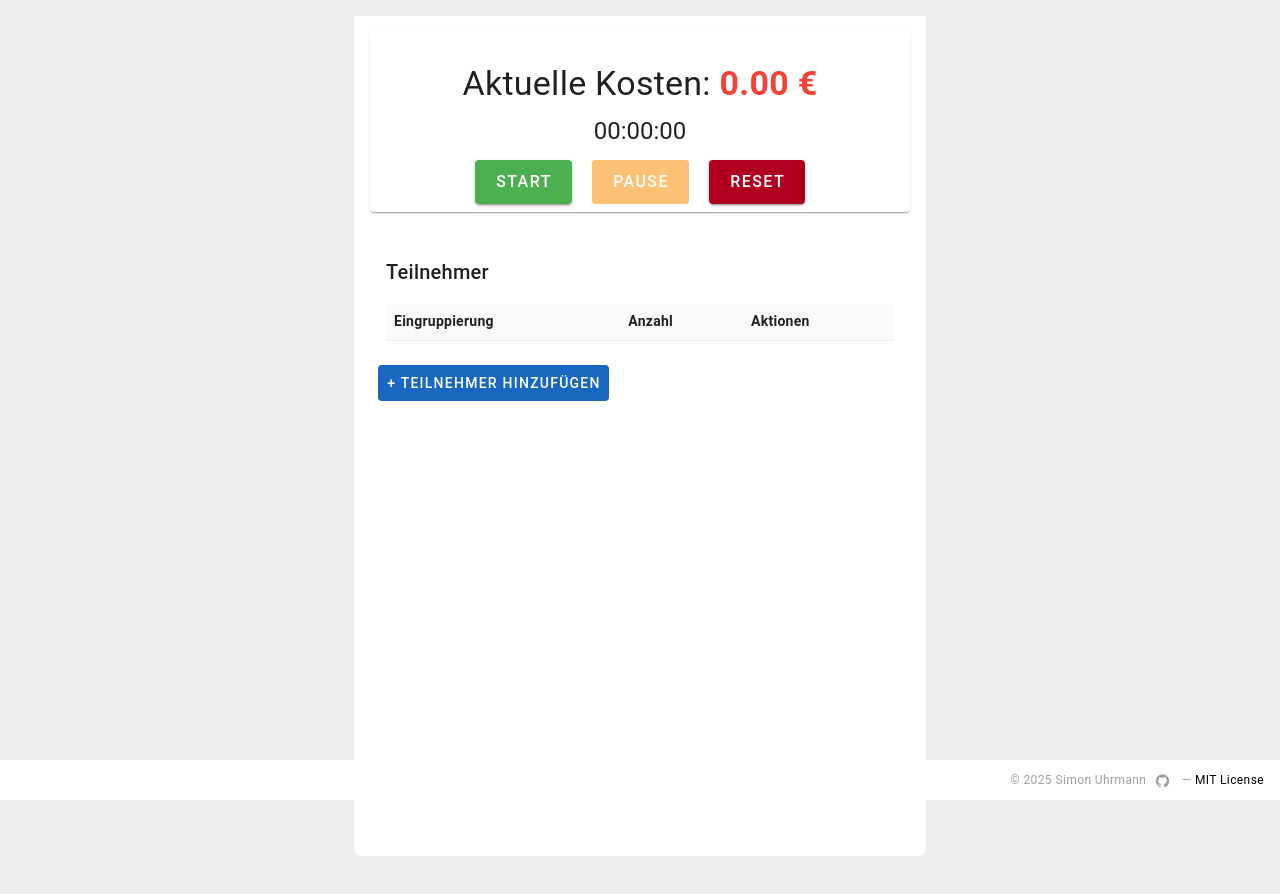
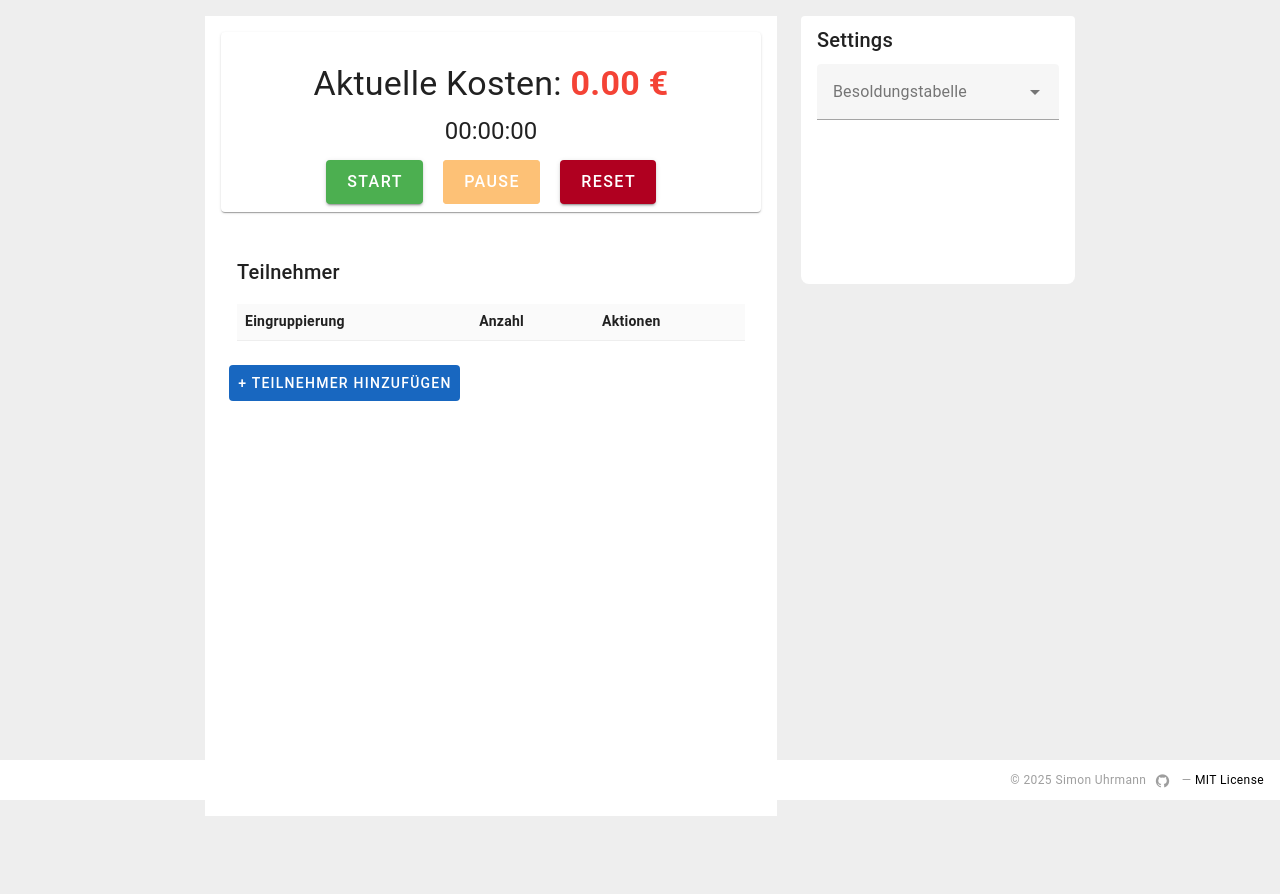
Before and after one commit to suhrmann/meeting-clock, a Vue app: page / in a window 1280 px wide. Shown: the top 894 px of the page. Built offline with nearby package versions, Linux system fonts and the light colour scheme.

Commit message:
Move app structure from App.vue to pages/index.vue  + add boilerplate MeetingClockSettings.vue

```diff
--- a/src/App.vue
+++ b/src/App.vue
@@ -2,23 +2,9 @@
   <v-app id="meeting-clock">
     <v-main class="bg-grey-lighten-3">
       <v-container>
-        <v-row justify="center">
-          <v-col
-            cols="12"
-            sm="8"
-            md="6"
-          >
-            <v-sheet
-              min-height="70vh"
-              rounded="lg"
-            >
 
-              <!-- Page content -->
-              <router-view />
+        <router-view />
 
-            </v-sheet>
-          </v-col>
-        </v-row>
       </v-container>
     </v-main>
   </v-app>
--- /dev/null
+++ b/src/components/MeetingClockSettings.vue
@@ -0,0 +1,23 @@
+<script setup>
+import { useMeetingStore } from '../stores/meetingStore'
+
+const store = useMeetingStore()
+</script>
+
+<template>
+  <v-card flat>
+    <v-card-title>
+      Settings
+    </v-card-title>
+    <v-card-text>
+      <v-combobox
+        label="Besoldungstabelle"
+        :items="['California', 'Colorado', 'Florida', 'Georgia', 'Texas', 'Wyoming']"
+      ></v-combobox>
+    </v-card-text>
+  </v-card>
+</template>
+
+<style scoped>
+
+</style>
--- a/src/pages/index.vue
+++ b/src/pages/index.vue
@@ -1,7 +1,40 @@
 <template>
-  <MeetingClock />
+  <v-row justify="center">
+    <!-- Central page column -->
+    <v-col
+      cols="12"
+      sm="8"
+      md="6"
+    >
+      <v-sheet
+        min-height="10vh"
+        rounded="lg"
+      >
+
+        <!-- Page content -->
+        <MeetingClock />
+
+      </v-sheet>
+    </v-col>
+
+    <!-- Config column -->
+    <v-col
+      v-if="!is_production /* only show in dev */"
+      cols="12"
+      md="3"
+    >
+      <v-sheet
+        min-height="268"
+        rounded="lg"
+      >
+        <!-- Settings options -->
+        <MeetingClockSettings />
+
+      </v-sheet>
+    </v-col>
+  </v-row>
 </template>
 
 <script setup>
-  //
+const is_production = import.meta.env.PROD;
 </script>
```
